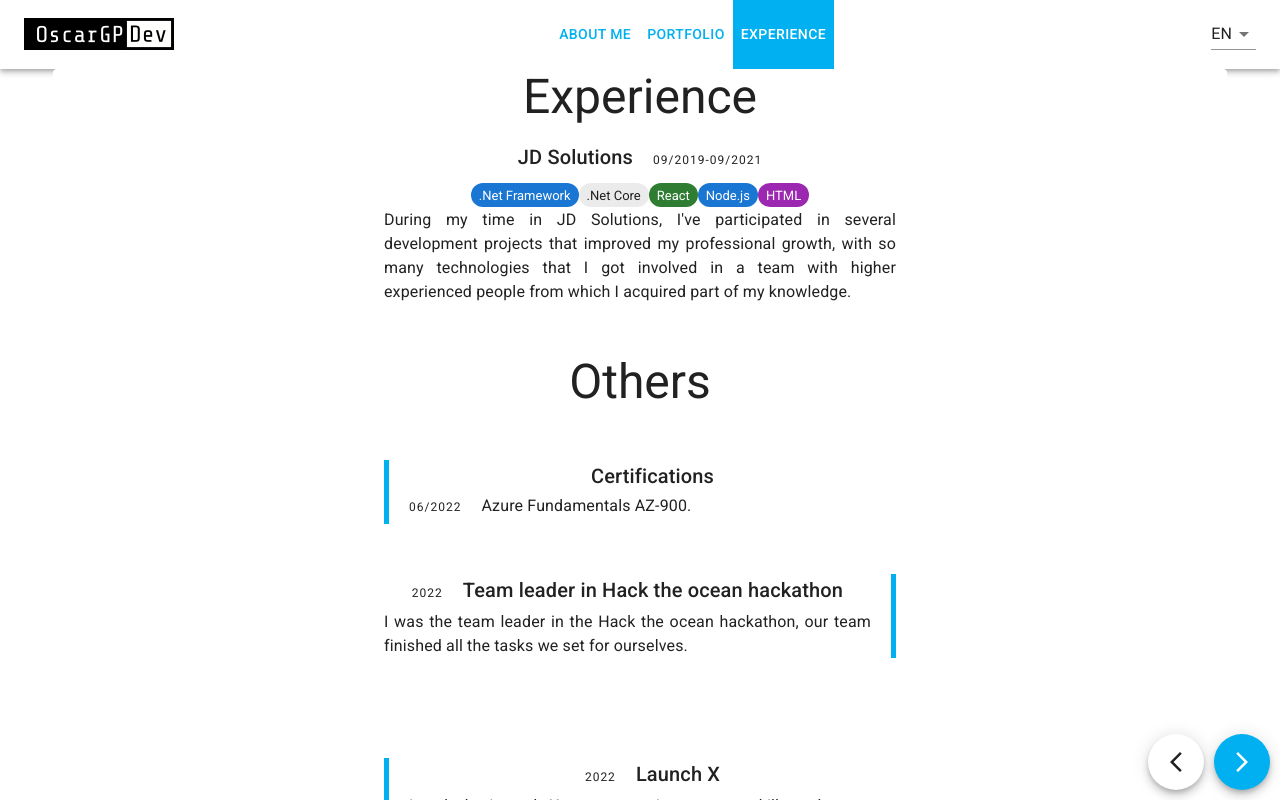
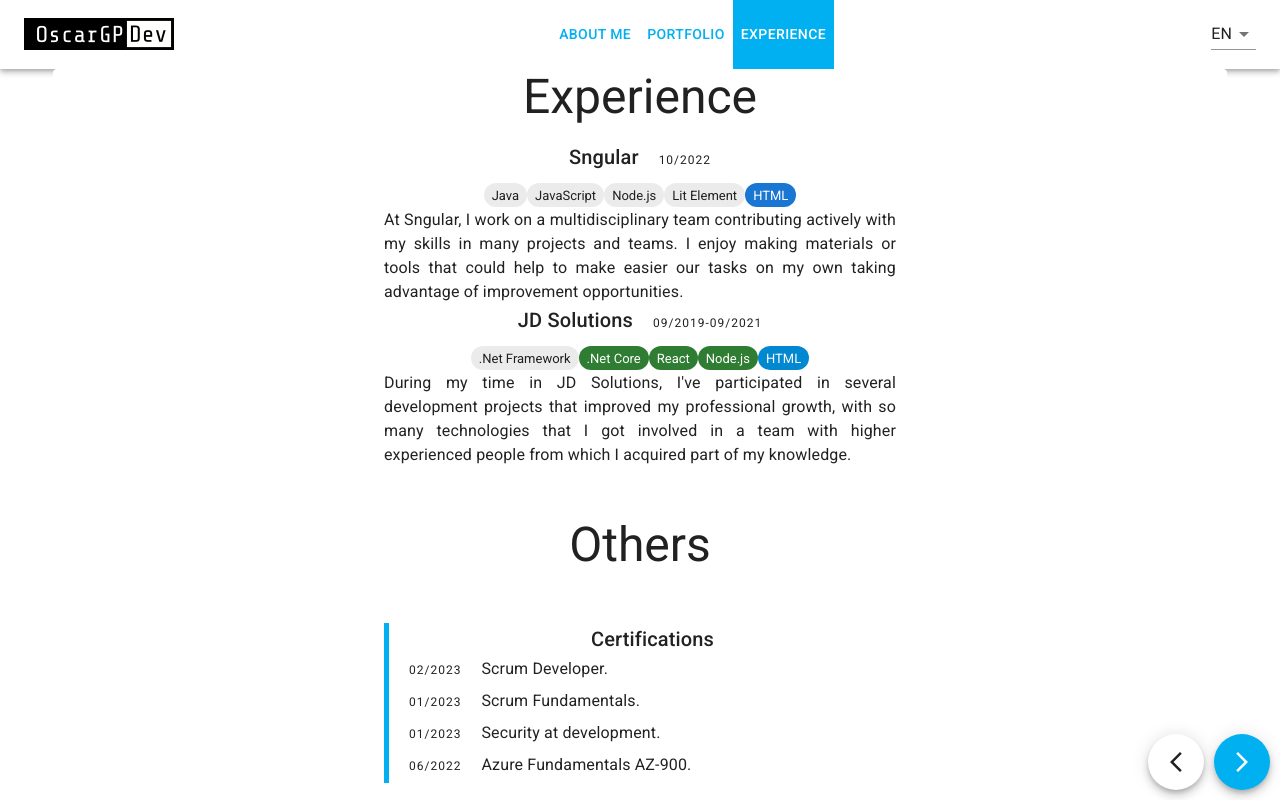
Before and after one commit to OscarGPDev/OscarGPDev, a React (Create React App) app: page /experience in a window 1280 px wide. Shown: the top 800 px of the page. Built offline with nearby package versions, Linux system fonts and the light colour scheme; a web font is replaced by a local one.

Commit message:
Actualización de mi experiencia y alguna mejoras en la usabilidad de las tarjetas del portafolio!

```diff
--- a/src/components/MainHeader/LanguajeSelect/LanguajeSelect.js
+++ b/src/components/MainHeader/LanguajeSelect/LanguajeSelect.js
@@ -2,20 +2,10 @@ import {useEffect, useState} from "react";
 import i18next from "i18next";
 import {FormControl, Select} from "@mui/material";
 import MenuItem from "@mui/material/MenuItem";
+import {getInitialLanguage} from "../../../functions/language";
+import {languageMap} from "../../../objects/languageMap";
 
-const languageMap = {
-    'en': {label: "EN"},
-    'es-MX': {label: "ES"}
-};
-const getInitialLanguage = () => {
-    const currentLanguage = localStorage.getItem("i18nextLng");
-    if (currentLanguage && currentLanguage.includes("es")) {
-        return "es-MX";
-    } else {
-        return "en";
-    }
 
-};
 
 
 const LanguageSelect = () => {
--- a/src/components/ProjectCard.js
+++ b/src/components/ProjectCard.js
@@ -1,10 +1,8 @@
 import {useState} from "react";
-import {Card, CardActions, CardContent, CardMedia, Grid, Modal} from "@mui/material";
-import Typography from "@mui/material/Typography";
-import TagsDrawer from "./MainHeader/TagsDrawer";
-import LinksDrawer from "./LinksDrawer";
-import Button from "@mui/material/Button";
+import {Modal} from "@mui/material";
 import {useTranslation} from "react-i18next";
+import {ProjectCardBase} from "./ProjectCardBase";
+
 
 const ProjectCard = ({
                          image, title, description, links, tags, date
@@ -13,79 +11,24 @@ const ProjectCard = ({
     const {t: translation} = useTranslation();
     const handleOpen = () => setOpen(true);
     const handleClose = () => setOpen(false);
-    return <><Card sx={{}}>
-        <CardMedia
-            component="img"
-            height="140"
-            image={image}
-            alt="green iguana"
-        />
-        <CardContent>
-            <Typography gutterBottom variant="overline" component="div">
-                {date}
-            </Typography>
-            <Typography gutterBottom variant="h5" component="div">
-                {title}
-            </Typography>
-            <Typography variant="body2" color="text.secondary" noWrap={true}>
-                {description}
-            </Typography>
-        </CardContent>
-        <CardActions>
-            <Grid container direction="column">
-                <Grid item sx={{overflow: 'hidden'}}>
-                    <TagsDrawer data={tags}/>
-                </Grid>
-                <Grid item>
-                    <LinksDrawer links={links}/>
-                </Grid>
-                <Grid item><Button onClick={handleOpen}>{translation("details")}</Button>
-
-                </Grid>
-            </Grid>
-        </CardActions>
-    </Card>
+    return <><ProjectCardBase image={image} date={date} title={title} description={description} data={tags}
+                              links={links} onClick={handleOpen} translation={translation("details")}/>
         <Modal
             open={open}
             onClose={handleClose}
             aria-labelledby="modal-modal-title"
             aria-describedby="modal-modal-description"
         >
-
-            <Card sx={{
+            <ProjectCardBase image={image} date={date} title={title} description={description} data={tags}
+                             links={links} onClick={handleOpen} translation={translation("details")}
+                             cardSx={{
                                  position: 'absolute',
                                  top: '50%',
                                  left: '50%',
                                  transform: 'translate(-50%, -50%)',
                                  width: {xs: "100vw", lg: "75vw", xl: "500px"},
                                  boxShadow: 24,
-            }}>
-                <CardMedia
-                    component="img"
-                    // height="140"
-                    image={image}
-                    alt="green iguana"
-                />
-                <CardContent>
-                    <Typography gutterBottom variant="h5">
-                        {title}
-                    </Typography>
-                    <Typography variant="body2" color="text.secondary">
-                        {description}
-                    </Typography>
-                </CardContent>
-                <CardActions>
-                    <Grid container direction="column" justifyContent="center" alignItems="center">
-                        <Grid item>
-                            <TagsDrawer data={tags}/>
-                        </Grid>
-                        <Grid item>
-                            <LinksDrawer links={links}/>
-                        </Grid>
-                    </Grid>
-                </CardActions>
-            </Card>
-
+                             }}/>
         </Modal></>
 }
 export default ProjectCard;
--- /dev/null
+++ b/src/components/ProjectCardBase.js
@@ -0,0 +1,50 @@
+import {Card, CardActions, CardContent, CardMedia, Grid} from "@mui/material";
+import Typography from "@mui/material/Typography";
+import TagsDrawer from "./MainHeader/TagsDrawer";
+import LinksDrawer from "./LinksDrawer";
+import * as PropTypes from "prop-types";
+import React from "react";
+
+export const ProjectCardBase = (props) => {
+    return <Card sx={props.cardSx} onClick={props.onClick}>
+        <CardMedia
+            component="img"
+            height="140"
+            image={props.image}
+        />
+        <CardContent>
+            <Typography gutterBottom variant="overline" component="div">
+                {props.date}
+            </Typography>
+            <Typography gutterBottom variant="h5" component="div">
+                {props.title}
+            </Typography>
+            <Typography variant="body2" color="text.secondary" noWrap={true}>
+                {props.description}
+            </Typography>
+        </CardContent>
+        <CardActions>
+            <Grid container direction="column">
+                <Grid item sx={{overflow: "hidden"}}>
+                    <TagsDrawer data={props.data}/>
+                </Grid>
+                <Grid item>
+                    <LinksDrawer links={props.links}/>
+                </Grid>
+
+            </Grid>
+        </CardActions>
+    </Card>;
+};
+
+ProjectCardBase.propTypes = {
+    image: PropTypes.any,
+    date: PropTypes.any,
+    title: PropTypes.any,
+    description: PropTypes.any,
+    data: PropTypes.any,
+    links: PropTypes.any,
+    onClick: PropTypes.func,
+    translation: PropTypes.any,
+    sx: PropTypes.object
+};
--- a/src/components/internationalize/locales/en/translation.json
+++ b/src/components/internationalize/locales/en/translation.json
@@ -49,9 +49,11 @@
   "experience_table_period": "Period",
   "experience_table_description": "Description",
   "experience_table_jd_description": "During my time in JD Solutions, I've participated in several development projects that improved my professional growth, with so many technologies that I got involved in a team with higher experienced people from which I acquired part of my knowledge.",
+  "experience_table_sngular_description": "At Sngular, I work on a multidisciplinary team contributing actively with my skills in many projects and teams. I enjoy making materials or tools that could help to make easier our tasks on my own taking advantage of improvement opportunities.",
   "experience_others": "Others",
   "experience_certifications": "Certifications",
   "experience_certifications_azure": "Azure Fundamentals AZ-900.",
+  "experience_certifications_secure_development": "Security at development.",
   "experience_hack_the_ocean_title": "Team leader in Hack the ocean hackathon",
   "experience_hack_the_ocean_body": "I was the team leader in the Hack the ocean hackathon, our team finished all the tasks we set for ourselves.",
   "experience_launch_x_body": "I took the Launch X program to improve my skills and get more technologies in my stack.",
--- a/src/components/internationalize/locales/es/translation.json
+++ b/src/components/internationalize/locales/es/translation.json
@@ -49,9 +49,11 @@
   "experience_table_period": "Periodo",
   "experience_table_description": "Descripción",
   "experience_table_jd_description": "Durante mi estancia en JD Solutions participé en el desarrollo de distintos proyectos que me permitieron acelerar mi crecimiento profesional, con diferentes tecnologías, de la mano de personas experimentadas de las que adquirí parte de mi conocimiento.",
+  "experience_table_sngular_description": "En Sngular, colaboro en un equipo multidisciplinario contribuyendo con mis habilidades de forma activa en diferentes equipos y proyectos, por iniciativa propia me gusta elaborar material y herramientas que ayuden a las tareas que así lo requieran aprovechando diferentes oportunidades de mejora.",
   "experience_others": "Otros",
   "experience_certifications": "Certificaciones",
   "experience_certifications_azure": "Azure Fundamentals AZ-900.",
+  "experience_certifications_secure_development": "Desarrollo seguro.",
   "experience_hack_the_ocean_title": "Líder de equipo en el hackathon Hack the ocean.",
   "experience_hack_the_ocean_body": "Fuí líder de equipo en hack the ocean, logramos concluir con todas las tareas que nos propusimos.",
   "experience_launch_x_body": "Tome el programa de Launch X para pulir mis habilidades y agregar aún más tecnologías a mi repertorio.",
--- /dev/null
+++ b/src/functions/language.js
@@ -0,0 +1,11 @@
+import {languages} from "../objects/languages";
+
+export const getInitialLanguage = () => {
+    const currentLanguage = localStorage.getItem("i18nextLng");
+    if (currentLanguage && currentLanguage.includes("es")) {
+        return languages.es;
+    } else {
+        return languages.en;
+    }
+
+};
--- /dev/null
+++ b/src/objects/languageMap.js
@@ -0,0 +1,4 @@
+export const languageMap = {
+    'en': {label: "EN"},
+    'es-MX': {label: "ES"}
+};
--- /dev/null
+++ b/src/objects/languages.js
@@ -0,0 +1,4 @@
+export const languages = {
+    es: "es-MX",
+    en: "en"
+}
--- a/src/pages/AboutMe.js
+++ b/src/pages/AboutMe.js
@@ -53,7 +53,7 @@ const AboutMe = () => {
 
                             }}>{`/>`}</Typography>
                         </Grid>
-                        <Typography className="fira-text" sx={{fontSize: "5vmax"}}>Oscar Guzmán</Typography>
+                        <Typography className="fira-text" sx={{fontSize: "5vmax"}}>Oscar G. Pérez</Typography>
                         <Typography className="fira-text" sx={{fontSize: "2.5vmax"}}>FullStack developer</Typography>
                         <KeyboardArrowDownRounded className="scroll-down" sx={{fontSize: "10vmax"}}/>
                     </Grid>
--- a/src/pages/Experience.js
+++ b/src/pages/Experience.js
@@ -5,7 +5,19 @@ import DrawTechnologies from "../components/MainHeader/TagsDrawer";
 
 const Experience = () => {
     const {t: translate} = useTranslation();
-    const experienceData = [{
+    const experienceData = [
+        {
+            company: "Sngular",
+            technologies: [
+                "Java",
+                "JavaScript",
+                "Node.js",
+                "Lit Element",
+                "HTML"
+            ],
+            description: translate("experience_table_sngular_description"),
+            period: "10/2022"
+        },{
         company: "JD Solutions",
         technologies: [
             ".Net Framework",
@@ -73,8 +85,21 @@ const Experience = () => {
                                 {translate("experience_certifications")}
                             </Typography>
                             <Typography variant="body1" align="justify">
+                                <Typography variant="overline" sx={{marginRight: "20px"}}>02/2023</Typography>
+                                Scrum Developer.
+                            </Typography>
+                            <Typography variant="body1" align="justify">
+                                <Typography variant="overline" sx={{marginRight: "20px"}}>01/2023</Typography>
+                                Scrum Fundamentals.
+                            </Typography>
+                            <Typography variant="body1" align="justify">
+                                <Typography variant="overline" sx={{marginRight: "20px"}}>01/2023</Typography>
+                                {translate("experience_certifications_secure_development")}
+                            </Typography>
+                            <Typography variant="body1" align="justify">
                                 <Typography variant="overline" sx={{marginRight: "20px"}}>06/2022</Typography>
-                                {translate("experience_certifications_azure")}</Typography>
+                                {translate("experience_certifications_azure")}
+                            </Typography>
                         </Grid>
                     </Grid>
                     <Grid container direction="column" sx={{
--- a/src/pages/Portfolio.js
+++ b/src/pages/Portfolio.js
@@ -2,19 +2,36 @@ import {Fade, Grid, Paper} from "@mui/material";
 import Typography from "@mui/material/Typography";
 import {useTranslation} from "react-i18next";
 import ProjectCard from "../components/ProjectCard";
+import {getInitialLanguage} from "../functions/language";
+import {languages} from "../objects/languages";
+import {useEffect, useState} from "react";
 
 
 const Portfolio = () => {
     const {t: translation} = useTranslation();
-
+    const [portfolioDataFirestore, setPortfolioDataFirestore]=useState([])
+    // useEffect(()=>{
+    //
+    // },[])
     const portfolioData = [
         {
             projectName: 'Kelp me!',
             date: '05/2022',
             description: translation("portfolio_table_kelpme_description"),
             image: "https://firebasestorage.googleapis.com/v0/b/oscargpdev.appspot.com/o/images%2Fprojects%2Fkelp_me.png?alt=media&token=210e672f-3328-42a0-b87b-918cedf54701",
-            technologies: ['Vue.js', 'JavaScript', 'Express', 'Prisma'],
-            links: [{name: "GitHub", link: 'https://github.com/OscarGPDev/Kelpme'}]
+            technologies: ['Vue.js', 'JavaScript', 'Express', 'Node.js'],
+            links: [{name: "GitHub", link: 'https://github.com/OscarGPDev/Kelpme'}],
+            get desc(){
+                const currentLanguage = getInitialLanguage();
+                let description;
+                if (currentLanguage===languages.es){
+                    description = this.description_es
+                }
+                if(currentLanguage===languages.en){
+                    description = this.description_en
+                }
+                return description
+            }
         },
         {
             projectName: 'OscarGPDev',
```
Also changed, not shown: package.json (+7 -6 lines), 1 other file (tests, documents, lock files or other folders). Lines whose indentation alone changed are shown as unchanged.
